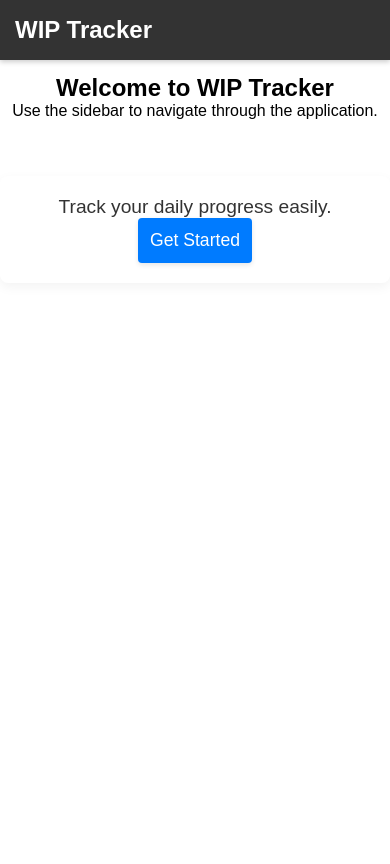
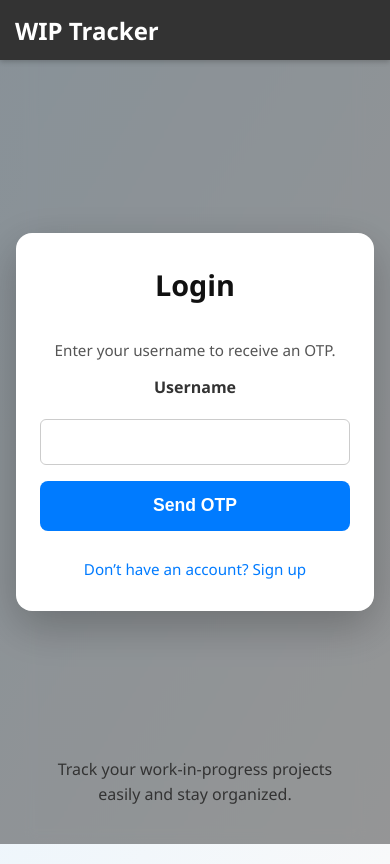
Before and after one commit to jatin7425/TrackMyWIP, a website: page public/index.html in a window 390 px wide. Drawn offline with Linux system fonts and the light colour scheme.

Commit message:
Refactor layout and styles for improved UI/UX; enhance form structure and responsiveness

```diff
--- a/public/add-wip/style.css
+++ b/public/add-wip/style.css
@@ -4,15 +4,6 @@ body {
     padding: 0;
     background: #f5f7fa;
     color: #222;
-}
-
-header {
-    background: #4f46e5;
-    color: white;
-    padding: 1rem;
-    display: flex;
-    align-items: center;
-    gap: 10px;
 }
 
 #sidebar-toggle {
@@ -47,7 +38,14 @@ input[type="text"] {
     border-radius: 6px;
 }
 
-.add-bullet-point {
+#bullet-points-container {
+    margin-top: 1rem;
+    margin-bottom: 1rem;
+    display: flex;
+    flex-direction: column;
+}
+
+#add-bullet-point {
     background: #4f46e5;
     color: white;
     border: none;
@@ -57,7 +55,7 @@ input[type="text"] {
     margin-right: 10px;
 }
 
-.add-bullet-point:hover {
+#add-bullet-point:hover {
     background: #4338ca;
 }
 
@@ -79,6 +77,7 @@ input[type="text"] {
     align-items: center;
     gap: 2px;
     margin-bottom: 6px;
+    width: 100%;
 }
 
 .remove-btn {
@@ -101,12 +100,11 @@ input[type="text"] {
     border: none;
     border-radius: 4px;
     padding: 0.3rem 0.4rem;
-    cursor: grab;
+    cursor: pointer;
 }
 
 .reposition-btn:active {
     background: #c6c6c6;
-    cursor: grabbing;
 }
 
 #wip-preview {
@@ -129,3 +127,26 @@ input[type="text"] {
     width: 100%;
     margin: auto;
 }
+
+#wip-date {
+    font-weight: 600;
+    width: 150px;
+}
+
+#add-wip-form div {
+    display: flex;
+    justify-items: center;
+    gap: 0.25rem;
+    margin-bottom: 10px;
+}
+
+#add-wip-form label {
+    margin: auto 0;
+    font-size: large;
+    font-weight: bolder;
+}
+
+h2 {
+    color: #333;
+    margin: 0 1rem;
+}
--- a/public/app.js
+++ b/public/app.js
@@ -1,32 +1,23 @@
 // public/home.js
 
 document.addEventListener('DOMContentLoaded', () => {
-    const homeContainer = document.getElementById('home-container');
+    // Get the container for the auth forms
+    const authContainer = document.getElementById('home-container-right');
 
-    // ---- Helper to reset container ----
-    const clearContainer = () => {
-        if (homeContainer) {
-            homeContainer.innerHTML = '';
-        }
-    };
+    // If the container doesn't exist on the page, don't run
+    if (!authContainer) {
+        console.error('Error: Auth container #home-container-right not found.');
+        return;
+    }
 
-    // ---- Home Screen ----
-    const renderHome = () => {
-        clearContainer();
-        const div = document.createElement('div');
-        div.id = 'home-content';
-        div.innerHTML = `
-      <p>Track your daily progress easily.</p>
-      <button id="get-started-btn">Get Started</button>
-    `;
-        homeContainer.appendChild(div);
-        // Add listener *after* button is created
-        document.getElementById('get-started-btn').addEventListener('click', renderSignupForm);
+    // ---- Helper to reset *only* the auth container ----
+    const clearAuthContainer = () => {
+        authContainer.innerHTML = '';
     };
 
     // ---- Signup Form ----
     const renderSignupForm = () => {
-        clearContainer();
+        clearAuthContainer();
 
         const form = document.createElement('form');
         form.id = 'signup-form';
@@ -43,7 +34,7 @@ document.addEventListener('DOMContentLoaded', () => {
       <p><a href="#" id="login-link">Already have an account? Log in here.</a></p>
     `;
 
-        homeContainer.appendChild(form);
+        authContainer.appendChild(form);
 
         form.addEventListener('submit', async (e) => {
             e.preventDefault();
@@ -62,7 +53,7 @@ document.addEventListener('DOMContentLoaded', () => {
 
                 if (res.ok) {
                     alert(data.message || 'Signup complete. Check console for temp password.');
-                    console.log('Temp Password:', data.tempPassword); // Log password for testing
+                    console.log('Temp Password:', data.tempPassword);
                     renderLoginForm();
                 } else {
                     alert(data.message || 'Signup failed.');
@@ -79,15 +70,14 @@ document.addEventListener('DOMContentLoaded', () => {
         });
     };
 
-    // ---- Login Form (Updated for 2-Step OTP) ----
     const renderLoginForm = () => {
-        clearContainer();
+        clearAuthContainer();
 
         const form = document.createElement('form');
         form.id = 'login-form';
         form.innerHTML = `
       <h2>Login</h2>
-      <p>Enter your username to receive a one-time password (OTP).</p>
+      <p>Enter your username to receive an OTP.</p>
 
       <label for="username">Username</label>
       <input type="text" id="username" name="username" required>
@@ -101,14 +91,14 @@ document.addEventListener('DOMContentLoaded', () => {
       <p><a href="#" id="signup-link">Don’t have an account? Sign up</a></p>
     `;
 
-        homeContainer.appendChild(form);
+        authContainer.appendChild(form);
 
         const usernameInput = form.username;
         const otpInput = form.otp;
         const otpField = document.getElementById('otp-field');
         const submitBtn = document.getElementById('login-submit-btn');
 
-        let isOtpStep = false; // State to track which step we are on
+        let isOtpStep = false;
 
         form.addEventListener('submit', async (e) => {
             e.preventDefault();
@@ -116,7 +106,6 @@ document.addEventListener('DOMContentLoaded', () => {
 
             if (!username) return alert('Please enter your username.');
 
-            // --- Step 1: Send OTP ---
             if (!isOtpStep) {
                 try {
                     const res = await fetch('/api/auth/login-start', {
@@ -128,11 +117,10 @@ document.addEventListener('DOMContentLoaded', () => {
 
                     if (res.ok) {
                         alert(data.message);
-                        console.log('Test OTP:', data.otpForTesting); // For development
-                        // Show OTP field and change button
+                        console.log('Test OTP:', data.otpForTesting);
                         otpField.style.display = 'block';
                         submitBtn.textContent = 'Verify & Login';
-                        usernameInput.readOnly = true; // Lock username
+                        usernameInput.readOnly = true;
                         isOtpStep = true;
                     } else {
                         alert(data.message || 'Error sending OTP.');
@@ -141,9 +129,7 @@ document.addEventListener('DOMContentLoaded', () => {
                     alert('Server error.');
                     console.error(err);
                 }
-            }
-            // --- Step 2: Verify OTP ---
-            else {
+            } else {
                 const otp = otpInput.value.trim();
                 if (!otp) return alert('Please enter your OTP.');
 
@@ -157,7 +143,7 @@ document.addEventListener('DOMContentLoaded', () => {
 
                     if (data.success) {
                         alert('Login successful!');
-                        window.location.href = '/view-wips'; // Redirect to main app
+                        window.location.href = '/view-wips';
                     } else {
                         alert(data.message || 'Invalid OTP.');
                     }
@@ -174,7 +160,5 @@ document.addEventListener('DOMContentLoaded', () => {
         });
     };
 
-    // ---- Init ----
-    // Start by showing the home screen
-    renderHome();
+    renderLoginForm();
 });
--- a/public/home.css
+++ b/public/home.css
@@ -1,78 +1,226 @@
-/* public/home.css */
-
-#home-container {
-    max-width: 400px;
-    margin: 20px auto;
-    padding: 20px;
-    background: #fff;
-    border-radius: 8px;
-    box-shadow: 0 4px 12px rgba(0, 0, 0, 0.05);
+/* ===== Base Layout ===== */
+#auth-main-content {
+    display: flex;
+    justify-content: center;
+    align-items: center;
+    height: 100vh;
+    width: 100vw;
+    background: linear-gradient(120deg, #e3f2fd 0%, #f8f9fa 100%);
 }
 
-#home-content {
-    text-align: center;
+/* Split Layout */
+#home-container {
+    display: flex;
+    width: 100%;
+    height: 100%;
 }
 
-#home-content p {
-    font-size: 1.2em;
-    color: #333;
+/* ===== LEFT SIDE ===== */
+#home-container-left {
+    flex: 1;
+    padding: 4rem;
+    display: flex;
+    flex-direction: column;
+    justify-content: center;
+    background: rgba(255, 255, 255, 0.8);
+    backdrop-filter: blur(6px);
+    border-right: 1px solid #eee;
+    box-shadow: inset -2px 0 6px rgba(0, 0, 0, 0.05);
 }
 
+#home-container-left h2 {
+    font-size: 2.8rem;
+    font-weight: 700;
+    color: #111;
+    margin-bottom: 1rem;
+}
+
+#home-container-left h2 span {
+    color: #007bff;
+}
+
+#home-container-left p {
+    font-size: 1.1rem;
+    color: #555;
+    line-height: 1.6;
+    max-width: 420px;
+    margin: 0 auto;
+}
+
+/* ===== RIGHT SIDE ===== */
+#home-container-right {
+    flex: 1;
+    display: flex;
+    justify-content: center;
+    align-items: center;
+}
+
+/* ===== AUTH FORM ===== */
 #signup-form,
 #login-form {
+    width: 100%;
+    max-width: 420px;
+    background: #fff;
+    padding: 2.8rem 2.5rem;
+    border-radius: 16px;
+    box-shadow: 0 8px 28px rgba(0, 0, 0, 0.12);
+    animation: fadeIn 0.4s ease-out;
+    position: relative;
     display: flex;
     flex-direction: column;
-    gap: 15px;
+    gap: 1.2rem;
 }
 
 #signup-form h2,
 #login-form h2 {
     text-align: center;
     color: #111;
-    margin-top: 0;
+    margin-bottom: 0.5rem;
+    font-size: 1.8rem;
 }
 
 #signup-form label,
 #login-form label {
     font-weight: 600;
     color: #333;
+    margin-bottom: 0.3rem;
 }
 
 #signup-form input,
 #login-form input {
-    padding: 10px;
-    font-size: 1em;
+    padding: 0.8rem 1rem;
+    font-size: 1rem;
     border: 1px solid #ccc;
-    border-radius: 4px;
+    border-radius: 6px;
+    outline: none;
+    transition: border-color 0.2s, box-shadow 0.2s;
+    width: 100%;
+    box-sizing: border-box;
+}
+
+#signup-form input:focus,
+#login-form input:focus {
+    border-color: #007bff;
+    box-shadow: 0 0 0 2px rgba(0, 123, 255, 0.15);
 }
 
 #signup-form button,
-#login-form button,
-#home-content button {
-    padding: 12px;
-    font-size: 1.1em;
+#login-form button {
+    padding: 0.9rem;
+    font-size: 1.1rem;
     background-color: #007bff;
     color: white;
     border: none;
-    border-radius: 4px;
+    border-radius: 8px;
     cursor: pointer;
-    transition: background-color 0.2s;
+    transition: all 0.25s ease;
+    font-weight: 600;
 }
 
 #signup-form button:hover,
-#login-form button:hover,
-#home-content button:hover {
+#login-form button:hover {
     background-color: #0056b3;
+    transform: translateY(-2px);
 }
 
 #signup-form p,
 #login-form p {
     text-align: center;
-    margin-top: 10px;
+    color: #555;
+    font-size: 0.95rem;
+    margin-top: 0.8rem;
 }
 
 #signup-form a,
 #login-form a {
     color: #007bff;
     text-decoration: none;
+    font-weight: 500;
 }
+
+#signup-form a:hover,
+#login-form a:hover {
+    text-decoration: underline;
+}
+
+/* ===== Animations ===== */
+@keyframes fadeIn {
+    from {
+        opacity: 0;
+        transform: translateY(20px);
+    }
+
+    to {
+        opacity: 1;
+        transform: translateY(0);
+    }
+}
+
+/* ===== RESPONSIVE ===== */
+@media (max-width: 900px) {
+    #home-container {
+        flex-direction: column;
+        align-items: center;
+        justify-content: center;
+        padding: 1.5rem;
+    }
+
+    #home-container-left {
+        background: transparent;
+        align-items: center;
+        text-align: center;
+        border-right: none;
+        box-shadow: none;
+        padding: 0 0 2rem 0;
+    }
+
+    #home-container-left h2 {
+        font-size: 2rem;
+        margin-bottom: 0.5rem;
+        margin: auto;
+    }
+
+    #home-container-left p {
+        font-size: 1rem;
+        max-width: 90%;
+        margin: 0 auto;
+    }
+
+    #home-container-right {
+        position: fixed;
+        top: 0;
+        left: 0;
+        width: 100%;
+        height: 100%;
+        background: rgba(0, 0, 0, 0.4);
+        display: flex;
+        justify-content: center;
+        align-items: center;
+        z-index: 10;
+        padding: 1rem;
+    }
+
+    #signup-form,
+    #login-form {
+        background: #fff;
+        border-radius: 16px;
+        box-shadow: 0 15px 45px rgba(0, 0, 0, 0.25);
+        animation: popIn 0.3s ease-out;
+        max-width: 360px;
+        width: 100%;
+        padding: 2rem 1.5rem;
+        gap: 1rem;
+    }
+
+    @keyframes popIn {
+        from {
+            opacity: 0;
+            transform: scale(0.9);
+        }
+
+        to {
+            opacity: 1;
+            transform: scale(1);
+        }
+    }
+}
--- a/public/index.html
+++ b/public/index.html
@@ -5,35 +5,33 @@
     <meta charset="UTF-8">
     <meta name="viewport" content="width=device-width, initial-scale=1.0">
     <title>WIP Tracker</title>
-    <link rel="stylesheet" href="style.css">
-    <link rel="stylesheet" href="home.css">
+
+    <link rel="stylesheet" href="./style.css">
+    <link rel="stylesheet" href="./home.css">
 
     <script src="component/header.js" defer></script>
     <script src="component/sidebar.js" defer></script>
-    <script src="app.js"></script>
+    <script src="./app.js" defer></script>
 </head>
 
 <body>
 
     <header id="header">
-        <!-- <button id="sidebar-toggle">☰</button> -->
         <h1 id="app-title">WIP Tracker</h1>
     </header>
 
-    <!-- <aside id="sidebar"></aside> -->
+    <main id="auth-main-content">
+        <section id="home-container">
 
-    <section id="auth-main-content">
-        <br />
-        <br />
-        <br />
-        <h2>Welcome to WIP Tracker</h2>
-        <p>Use the sidebar to navigate through the application.</p>
-        <br />
-        <br />
-        <div id="home-container">
-            <button id="get-started-btn">Get started</button>
-        </div>
-    </section>
+            <div id="home-container-left">
+                <h2>Welcome to <span>WIP Tracker</span></h2>
+                <p>Track your work-in-progress projects easily and stay organized.</p>
+            </div>
+
+            <div id="home-container-right"></div>
+
+        </section>
+    </main>
 
 </body>
 
--- a/public/style.css
+++ b/public/style.css
@@ -1,12 +1,9 @@
-/* style.css */
 body {
     margin: 0;
-    font-family: sans-serif;
-    /* This transition smooths the content sliding */
+    font-family: 'Segoe UI', sans-serif;
     transition: margin-left 0.3s ease;
 }
 
-/* ===== Base ===== */
 * {
     box-sizing: border-box;
     margin: 0;
@@ -19,10 +16,9 @@ body {
     color: white;
     padding: 0 15px;
     display: flex;
+    justify-content: flex-start;
     align-items: center;
-
     position: fixed;
-    /* Fix header to top */
     top: 0;
     left: 0;
     right: 0;
@@ -42,6 +38,7 @@ body {
 #app-title {
     font-size: 1.5em;
     margin: 0;
+    font-family: 'Segoe UI', sans-serif;
 }
 
 #sidebar {
@@ -75,10 +72,8 @@ body {
     }
 }
 
-/* --- Toggle Logic --- */
 body.sidebar-hidden #sidebar {
     transform: translateX(-100%);
-    /* Slide off-screen */
 }
 
 body.sidebar-hidden #main-content {
@@ -86,7 +81,6 @@ body.sidebar-hidden #main-content {
     /* Content fills space */
 }
 
-/* --- Sidebar List Styles --- */
 #sidebar nav {
     margin-top: 10px;
 }
@@ -101,6 +95,8 @@ body.sidebar-hidden #main-content {
     padding: 12px 15px;
     cursor: pointer;
     border-bottom: 1px solid #ddd;
+    color: #222;
+    font-family: sans-serif;
 }
 
 #sidebar li:hover {
--- a/public/view-wips/style.css
+++ b/public/view-wips/style.css
@@ -173,8 +173,6 @@
     font-weight: 500;
 }
 
-/* --- Responsive Styles --- */
-/* Targets tablets and mobile phones */
 @media (max-width: 700px) {
     #controls-container {
         padding: 0 15px;
```
Also changed, not shown: public/add-wip/index.html (+4 -1 lines).
